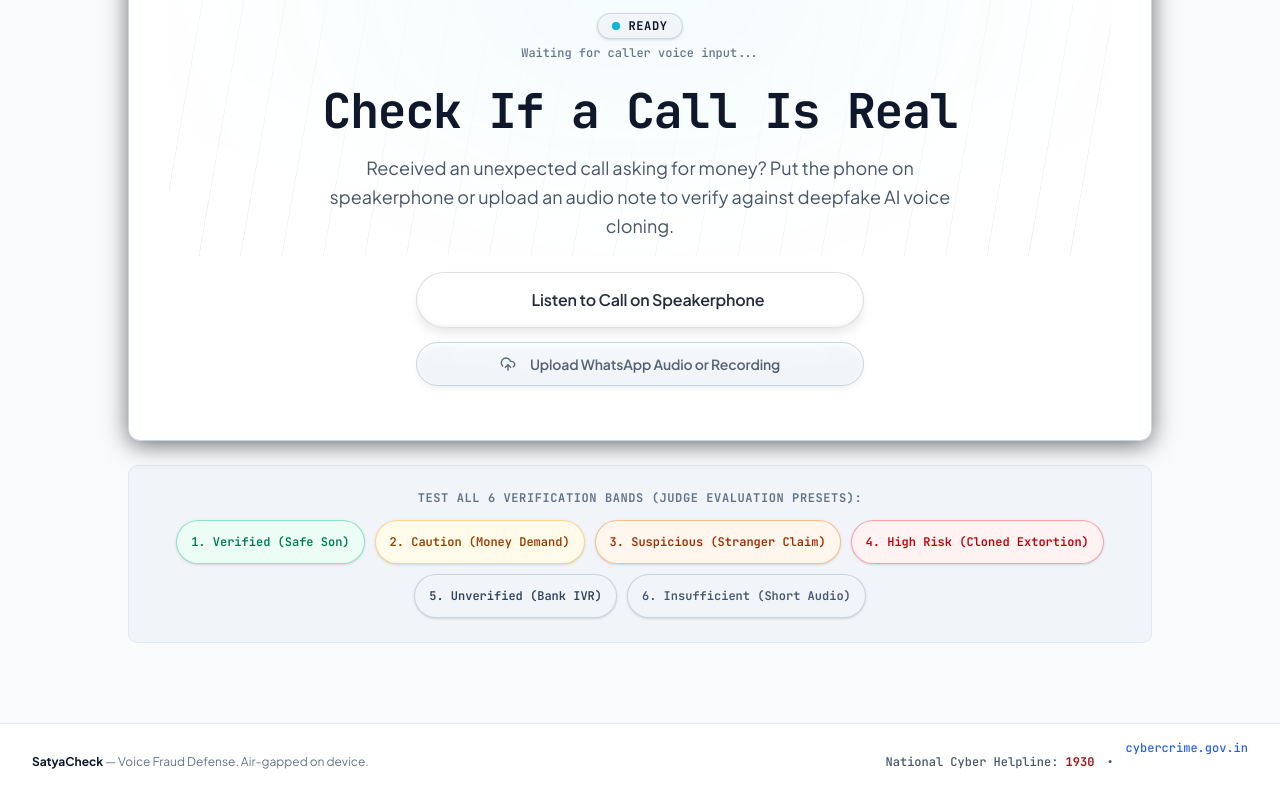
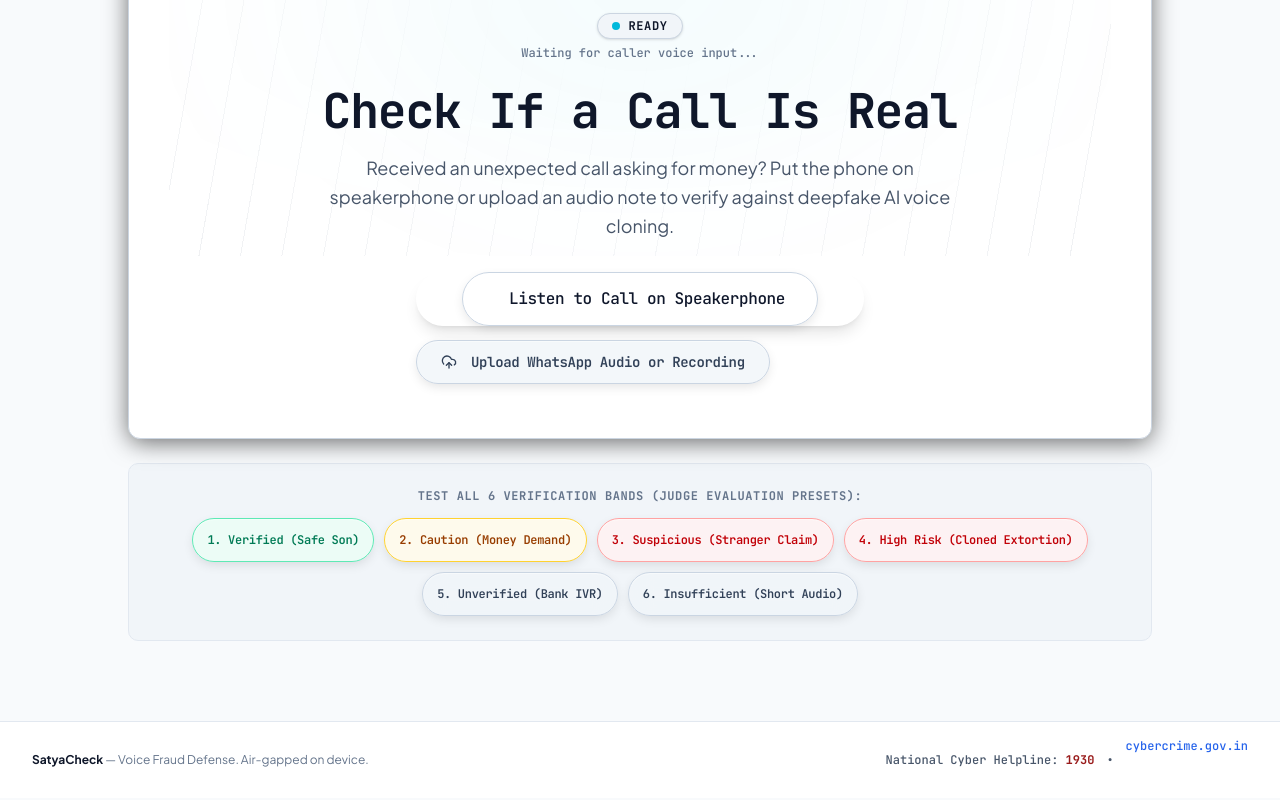
Before and after one commit to 4GE-TECH/SatyaCheck, a React (Vite) app in the folder web/: page / in a window 1280 px wide. Shown: the part 427-1227 px from the top of the page. Built offline with nearby package versions, Linux system fonts and the light colour scheme.

Commit message:
feat(ui): integrate dual-theme GlassButton component with CVA variants across all app buttons

```diff
--- a/web/package.json
+++ b/web/package.json
@@ -10,6 +10,7 @@
     "preview": "vite preview"
   },
   "dependencies": {
+    "class-variance-authority": "^0.7.1",
     "clsx": "^2.1.1",
     "framer-motion": "^13.1.1",
     "lucide-react": "^1.33.0",
--- a/web/src/components/IdleCheckScreen.tsx
+++ b/web/src/components/IdleCheckScreen.tsx
@@ -1,6 +1,6 @@
 import { useRef, useState, useEffect } from "react";
 import type { MockScenario } from "../api/mock";
-import { PearlButton } from "@/components/ui/pearl-button";
+import { GlassButton } from "@/components/ui/glass-button";
 import { BackgroundCircles } from "@/components/ui/background-circles";
 import { UploadCloud } from "lucide-react";
 
@@ -13,43 +13,37 @@ interface IdleCheckScreenProps {
 const PRESET_PILLS: Array<{
   scenario: MockScenario;
   label: string;
-  badgeClass: string;
+  variant: "success" | "warning" | "danger" | "secondary";
 }> = [
   {
     scenario: "green",
     label: "1. Verified (Safe Son)",
-    badgeClass:
-      "border-emerald-500/40 dark:border-emerald-500/40 bg-emerald-50 dark:bg-emerald-950/30 text-emerald-700 dark:text-emerald-300 hover:bg-emerald-100 dark:hover:bg-emerald-900/40 hover:border-emerald-500/70",
+    variant: "success",
   },
   {
     scenario: "caution",
     label: "2. Caution (Money Demand)",
-    badgeClass:
-      "border-amber-500/40 dark:border-amber-500/40 bg-amber-50 dark:bg-amber-950/30 text-amber-800 dark:text-amber-300 hover:bg-amber-100 dark:hover:bg-amber-900/40 hover:border-amber-500/70",
+    variant: "warning",
   },
   {
     scenario: "suspicious",
     label: "3. Suspicious (Stranger Claim)",
-    badgeClass:
-      "border-orange-500/40 dark:border-orange-500/40 bg-orange-50 dark:bg-orange-950/30 text-orange-800 dark:text-orange-300 hover:bg-orange-100 dark:hover:bg-orange-900/40 hover:border-orange-500/70",
+    variant: "danger",
   },
   {
     scenario: "red",
     label: "4. High Risk (Cloned Extortion)",
-    badgeClass:
-      "border-red-500/40 dark:border-red-500/40 bg-red-50 dark:bg-red-950/30 text-red-700 dark:text-red-300 hover:bg-red-100 dark:hover:bg-red-900/40 hover:border-red-500/70",
+    variant: "danger",
   },
   {
     scenario: "unverified",
     label: "5. Unverified (Bank IVR)",
-    badgeClass:
-      "border-slate-400/40 dark:border-slate-600/40 bg-slate-100 dark:bg-slate-900/40 text-slate-700 dark:text-slate-300 hover:bg-slate-200 dark:hover:bg-slate-800/60 hover:border-slate-400/70",
+    variant: "secondary",
   },
   {
     scenario: "insufficient",
     label: "6. Insufficient (Short Audio)",
-    badgeClass:
-      "border-slate-400/40 dark:border-slate-700/40 bg-slate-100 dark:bg-slate-900/30 text-slate-600 dark:text-slate-400 hover:bg-slate-200 dark:hover:bg-slate-800/40 hover:border-slate-400/70",
+    variant: "secondary",
   },
 ];
 
@@ -96,7 +90,7 @@ export default function IdleCheckScreen({
 
         {/* Action Buttons */}
         <div className="max-w-md mx-auto space-y-3.5 pt-4 relative z-10 flex flex-col items-center">
-          <PearlButton
+          <GlassButton
             onClick={() => setIsListening(!isListening)}
             disabled={isLoading}
             variant={isListening ? "danger" : "default"}
@@ -116,11 +110,11 @@ export default function IdleCheckScreen({
             }
           />
 
-          <PearlButton
+          <GlassButton
             onClick={() => fileInputRef.current?.click()}
             disabled={isLoading}
             variant="secondary"
-            size="md"
+            size="default"
             className="w-full font-mono"
             label="Upload WhatsApp Audio or Recording"
             icon={<UploadCloud className="w-4 h-4 mr-1.5" />}
@@ -139,7 +133,7 @@ export default function IdleCheckScreen({
         </div>
       </div>
 
-      {/* ── Discrete Demo Case Selector for Testing (Clean Flat Pills) ── */}
+      {/* ── Discrete Demo Case Selector for Testing (Glass Buttons) ── */}
       <div className="sec-card-subtle p-5 sm:p-6 text-center space-y-3.5">
         <div className="text-xs font-mono font-bold text-[var(--text-muted)] uppercase tracking-wider">
           Test All 6 Verification Bands (Judge Evaluation Presets):
@@ -147,14 +141,13 @@ export default function IdleCheckScreen({
 
         <div className="flex flex-wrap items-center justify-center gap-2.5">
           {PRESET_PILLS.map((pill) => (
-            <button
+            <GlassButton
               key={pill.scenario}
-              type="button"
               onClick={() => onSelectScenario(pill.scenario)}
-              className={`px-3.5 py-1.5 rounded-full text-xs font-mono font-semibold border transition-all duration-150 cursor-pointer shadow-sm active:scale-95 ${pill.badgeClass}`}
-            >
-              {pill.label}
-            </button>
+              variant={pill.variant}
+              size="sm"
+              label={pill.label}
+            />
           ))}
         </div>
       </div>
--- a/web/src/components/ui/demo.tsx
+++ b/web/src/components/ui/demo.tsx
@@ -1,5 +1,67 @@
-import { PearlButton } from "@/components/ui/pearl-button";
+import { GlassButton } from "@/components/ui/glass-button";
 
-export default function DemoOne() {
-  return <PearlButton label="Listen to Call on Speakerphone" />;
-}
+const ZapIcon = (props: React.SVGProps<SVGSVGElement>) => (
+  <svg
+    xmlns="http://www.w3.org/2000/svg"
+    width="24"
+    height="24"
+    viewBox="0 0 24 24"
+    fill="none"
+    stroke="currentColor"
+    strokeWidth="2"
+    strokeLinecap="round"
+    strokeLinejoin="round"
+    {...props}
+  >
+    <polygon points="13 2 3 14 12 14 11 22 21 10 12 10 13 2" />
+  </svg>
+);
+
+const DottedBackground = () => (
+  <svg
+    xmlns="http://www.w3.org/2000/svg"
+    height="100%"
+    width="100%"
+    className="pointer-events-none absolute inset-0 z-0"
+  >
+    <defs>
+      <pattern
+        patternUnits="userSpaceOnUse"
+        height="30"
+        width="30"
+        id="dottedGrid"
+      >
+        <circle
+          fill="rgba(150, 150, 150, 0.3)"
+          r="1"
+          cy="2"
+          cx="2"
+        ></circle>
+      </pattern>
+    </defs>
+    <rect fill="url(#dottedGrid)" height="100%" width="100%"></rect>
+  </svg>
+);
+
+const GlassButtonDemo = () => {
+  return (
+    <div className="relative flex min-h-screen w-full flex-col items-center justify-center gap-8 bg-[var(--bg-root)] p-10">
+      <DottedBackground />
+      <div className="z-10 text-center">
+        <div className="mt-4 flex flex-wrap items-center justify-center gap-6">
+          <GlassButton size="sm">Small</GlassButton>
+          <GlassButton size="default" contentClassName="flex items-center gap-2">
+            <span>Generate</span>
+            <ZapIcon className="h-5 w-5" />
+          </GlassButton>
+          <GlassButton size="lg">Submit</GlassButton>
+          <GlassButton size="icon">
+            <ZapIcon className="h-5 w-5" />
+          </GlassButton>
+        </div>
+      </div>
+    </div>
+  );
+};
+
+export default GlassButtonDemo;
--- /dev/null
+++ b/web/src/components/ui/glass-button.tsx
@@ -0,0 +1,144 @@
+import * as React from "react";
+import { cva, type VariantProps } from "class-variance-authority";
+
+function cn(...inputs: (string | undefined | null | false)[]): string {
+  return inputs.filter(Boolean).join(" ");
+}
+
+const glassButtonVariants = cva(
+  "relative isolate all-unset cursor-pointer rounded-full transition-all duration-200 border backdrop-blur-md inline-flex items-center justify-center font-medium font-mono select-none disabled:opacity-50 disabled:cursor-not-allowed",
+  {
+    variants: {
+      variant: {
+        default:
+          "glass-btn-default bg-white/80 dark:bg-white/[0.07] text-slate-900 dark:text-white border-slate-300 dark:border-white/20 hover:bg-white/95 dark:hover:bg-white/[0.12] hover:border-slate-400 dark:hover:border-white/30 shadow-sm",
+        danger:
+          "glass-btn-danger bg-red-50/90 dark:bg-red-950/40 text-red-700 dark:text-red-300 border-red-300 dark:border-red-500/40 hover:bg-red-100 dark:hover:bg-red-900/50 hover:border-red-400 dark:hover:border-red-500/60 shadow-sm",
+        success:
+          "glass-btn-success bg-emerald-50/90 dark:bg-emerald-950/40 text-emerald-700 dark:text-emerald-300 border-emerald-300 dark:border-emerald-500/40 hover:bg-emerald-100 dark:hover:bg-emerald-900/50 hover:border-emerald-400 dark:hover:border-emerald-500/60 shadow-sm",
+        warning:
+          "glass-btn-warning bg-amber-50/90 dark:bg-amber-950/40 text-amber-800 dark:text-amber-300 border-amber-300 dark:border-amber-500/40 hover:bg-amber-100 dark:hover:bg-amber-900/50 hover:border-amber-400 dark:hover:border-amber-500/60 shadow-sm",
+        secondary:
+          "glass-btn-secondary bg-slate-100/80 dark:bg-slate-900/50 text-slate-700 dark:text-slate-300 border-slate-300 dark:border-slate-700 hover:bg-slate-200/90 dark:hover:bg-slate-800/70 hover:border-slate-400 dark:hover:border-slate-600 shadow-sm",
+      },
+      size: {
+        default: "text-sm font-semibold",
+        sm: "text-xs font-semibold",
+        lg: "text-base font-bold",
+        icon: "h-10 w-10 p-0 flex items-center justify-center",
+      },
+    },
+    defaultVariants: {
+      variant: "default",
+      size: "default",
+    },
+  }
+);
+
+const glassButtonTextVariants = cva(
+  "glass-button-text relative flex items-center justify-center gap-2 select-none tracking-tight w-full",
+  {
+    variants: {
+      size: {
+        default: "px-6 py-2.5",
+        sm: "px-3.5 py-1.5",
+        lg: "px-8 py-3.5",
+        icon: "flex h-10 w-10 items-center justify-center p-0",
+      },
+    },
+    defaultVariants: {
+      size: "default",
+    },
+  }
+);
+
+export interface GlassButtonProps
+  extends React.ButtonHTMLAttributes<HTMLButtonElement>,
+    VariantProps<typeof glassButtonVariants> {
+  contentClassName?: string;
+  icon?: React.ReactNode;
+  label?: string;
+}
+
+const GlassButton = React.forwardRef<HTMLButtonElement, GlassButtonProps>(
+  (
+    {
+      className,
+      children,
+      variant = "default",
+      size = "default",
+      contentClassName,
+      icon,
+      label,
+      ...props
+    },
+    ref
+  ) => {
+    return (
+      <>
+        <style>{`
+          .glass-button-wrap {
+            position: relative;
+            display: inline-flex;
+            border-radius: 9999px;
+            transition: transform 0.15s ease, filter 0.15s ease;
+          }
+          .glass-button-wrap:hover {
+            transform: translateY(-1px);
+          }
+          .glass-button-wrap:active {
+            transform: translateY(1px);
+          }
+          .glass-button {
+            box-shadow:
+              inset 0 1px 1px 0 rgba(255, 255, 255, 0.45),
+              0 4px 12px -2px rgba(0, 0, 0, 0.12);
+          }
+          html.dark .glass-button {
+            box-shadow:
+              inset 0 1px 1px 0 rgba(255, 255, 255, 0.2),
+              0 6px 16px -2px rgba(0, 0, 0, 0.6);
+          }
+          .glass-button-shadow {
+            position: absolute;
+            inset: 0;
+            border-radius: 9999px;
+            pointer-events: none;
+            opacity: 0;
+            transition: opacity 0.2s ease;
+          }
+          .glass-button-wrap:hover .glass-button-shadow {
+            opacity: 1;
+          }
+        `}</style>
+
+        <div
+          className={cn(
+            "glass-button-wrap cursor-pointer rounded-full",
+            className
+          )}
+        >
+          <button
+            className={cn("glass-button", glassButtonVariants({ variant, size }))}
+            ref={ref}
+            {...props}
+          >
+            <span
+              className={cn(
+                glassButtonTextVariants({ size }),
+                contentClassName
+              )}
+            >
+              {icon && <span className="shrink-0">{icon}</span>}
+              {children || label}
+            </span>
+          </button>
+          <div className="glass-button-shadow rounded-full"></div>
+        </div>
+      </>
+    );
+  }
+);
+GlassButton.displayName = "GlassButton";
+
+export { GlassButton, glassButtonVariants };
--- a/web/src/pages/EnrollPage.tsx
+++ b/web/src/pages/EnrollPage.tsx
@@ -1,5 +1,5 @@
 import { useState, useRef } from "react";
-import { PearlButton } from "@/components/ui/pearl-button";
+import { GlassButton } from "@/components/ui/glass-button";
 import { CheckCircle2 } from "lucide-react";
 
 interface EnrolledMember {
@@ -187,7 +187,7 @@ export default function EnrollPage() {
                 />
               </div>
 
-              <PearlButton
+              <GlassButton
                 type="submit"
                 variant="default"
                 size="lg"
```
Also changed, not shown: web/src/components/AudioInspector.tsx (+5 -5 lines), web/src/components/ElderlyVerdictCard.tsx (+13 -13 lines), web/src/components/Navbar.tsx (+5 -5 lines), web/src/components/ThemeToggle.tsx (+4 -5 lines), web/src/pages/ReportPage.tsx (+4 -4 lines), 1 other file (tests, documents, lock files or other folders).
